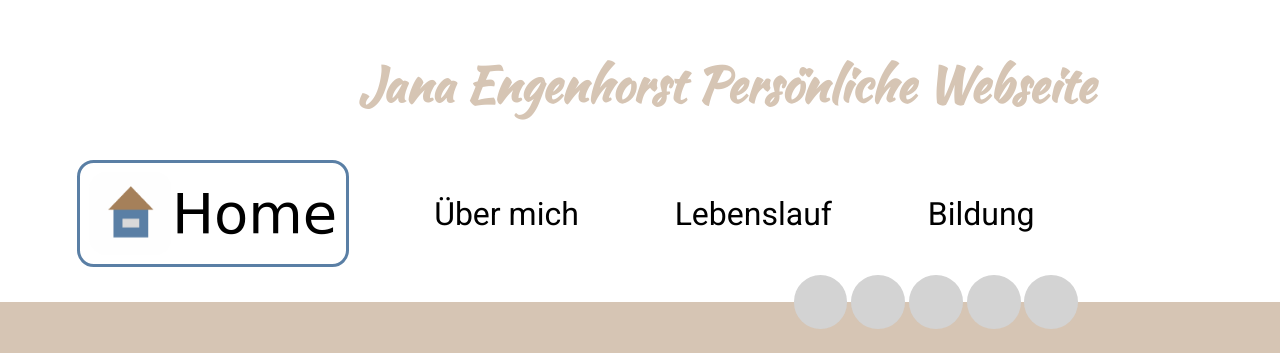
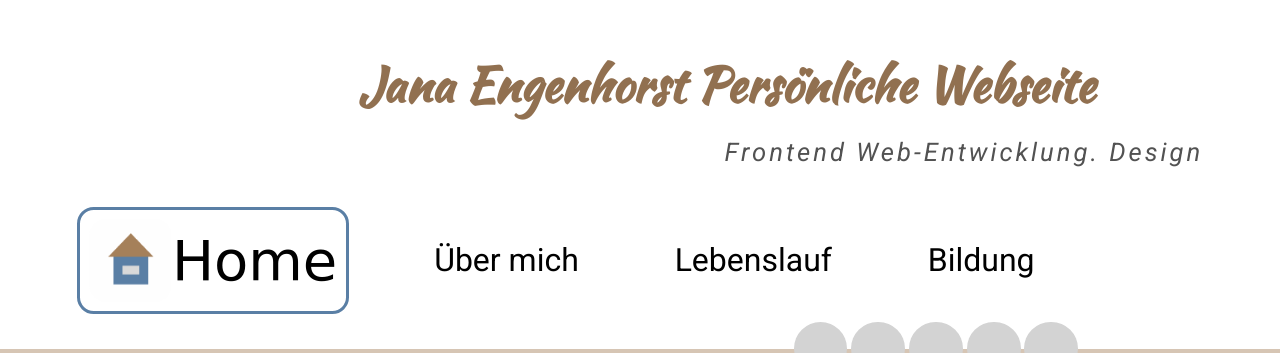
Before and after one commit to jana-rosegarden/personal-page-xhtml, a website: page index.html in a window 1280 px wide. Shown: the top 353 px of the page. Drawn offline with Linux system fonts and the light colour scheme; a web font is replaced by a local one.

Commit message:
Headerbereich geändert
h2 Tag mit Text hinzugefügt.
Aria-label bei h1 entfernt und Kontrastratio verbessert.
Margin und Font-size im Header verbessert

```diff
--- a/index.html
+++ b/index.html
@@ -2,7 +2,7 @@
 <html lang="de">
 
 <head >
-    <title>Homepage persönliche Webseite</title>
+    <title> Homepage Jana Engenhorst, persönliche Webseite</title>
     <meta http-equiv="Content-Type" content="text/html; charset=UTF-8" />
     <meta name="viewport" content="width=device-width, initial-scale=1.0" />
     <link href="style.css" rel="stylesheet"/>
@@ -24,7 +24,8 @@
     <div id="wrapper">
 
       <header id="header-div">
-        <h1 aria-hidden="true">Jana Engenhorst Persönliche Webseite</h1>
+        <h1>Jana Engenhorst Persönliche Webseite</h1>
+        <h2> <i> Frontend Web-Entwicklung. Design </i></h2>
         <nav>
           <ul>
             <li class="li-home-set">
--- a/style.css
+++ b/style.css
@@ -66,9 +66,6 @@ a{
     padding: clamp(40px, 10vw, 50px);
     padding-bottom: clamp(16px, 4.5vw, 20px);
 }
-#header-div h1{
-    color: #A5805A;
-}
 
 #header-div ul{
     display: flex;
@@ -77,6 +74,16 @@ a{
 }
 #header-div h1{
     font-family: "Kaushan Script", cursive;
+    color: #A5805A; /*alte Farbe */
+    color: #917050;
+}
+#header-div h2{
+    text-align: right;
+    margin-bottom: clamp(30px, 8.4vw, 40px);
+    color: #525252;
+    font-weight: 400;
+    font-size: var(--20pxfontSize);
+    letter-spacing: 3px;
 }
 nav a{
     font-size: var(--20pxfontSize);
@@ -379,11 +386,12 @@ fieldset #submit-btn{
 
 @media only screen and (max-width: 767px) {
     #header-div h1{
-        margin-bottom: clamp(14px, 3.4vw, 25px);
+        margin-bottom: var(--8pxBorderRadius);
         margin-left: 10%;
+        font-size: clamp(1.625rem, 7vw, 2rem);
     }
     #header-div ul{
-        max-width: 80%;
+        max-width: 90%;
     }
     #mobile-homepage-icon{
         width: clamp(50px, 12vw, 55px);
@@ -527,10 +535,12 @@ fieldset #submit-btn{
     }
     #header-div h1{
         display: inline-block;
-        margin-bottom: clamp(40px, 10vw, 60px);
+        margin-bottom: var(--10pxBorderRadius);
         margin-left: 25%;
-        color: #D6C5B4;
         font-size: clamp(1.8rem, 4.2vw, 3rem)
+    }
+    #header-div h2{
+        font-size: clamp(1.563rem, 2vw, 2.188rem);
     }
     #header-div ul{
         width: 86%;
@@ -676,7 +686,7 @@ fieldset #submit-btn{
         padding: clamp(35px, 4vw, 50px) clamp(60px, 6vw, 80px) clamp(20px, 3vw, 35px);
     }
     #header-div h1{
-       margin-bottom: clamp(30px, 3.4vw, 40px);
+       margin-bottom: var(--10pxBorderRadius);
     }
     #header-div ul li a{
         font-size: clamp(2rem, 1.8vw, 3rem);
```
Also changed, not shown: about.html (+2 -1 lines), bildung.html (+2 -1 lines), kontakt.html (+2 -1 lines), lebenslauf.html (+2 -1 lines), projekte.html (+2 -1 lines).
